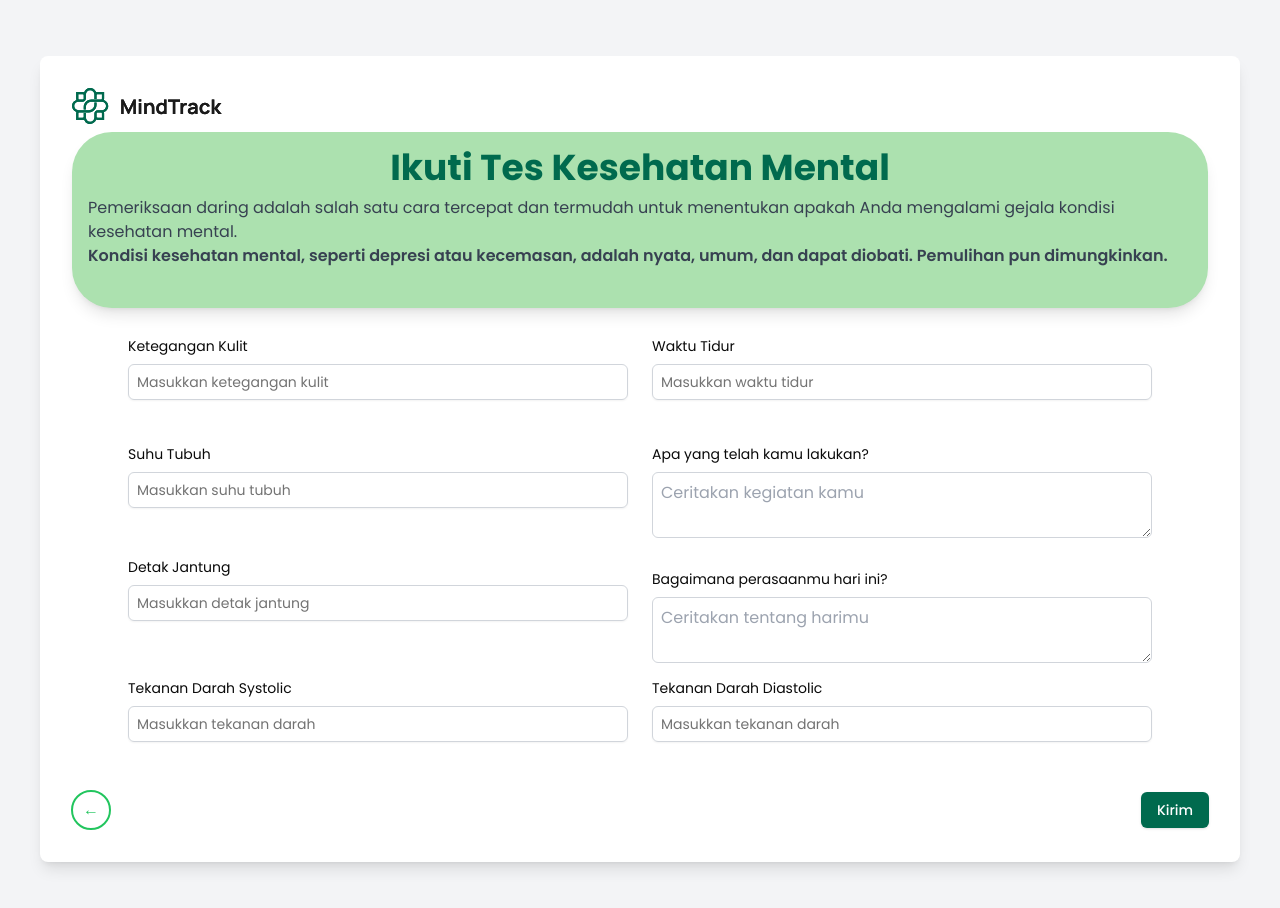
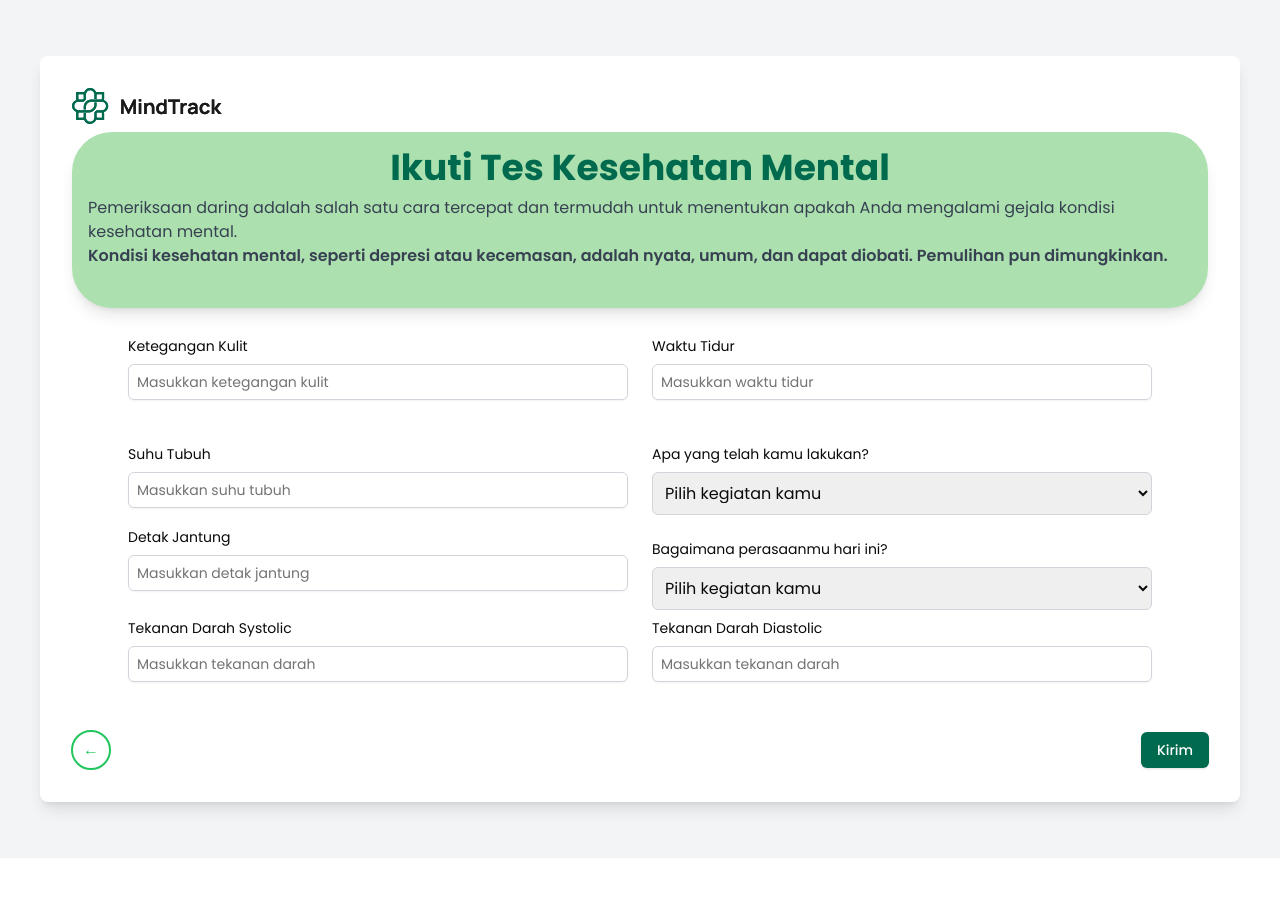
Before and after one commit to prabutama/pa-mental-health-monitor, a React (Vite) app in the folder client/: page /check in a window 1280 px wide. Shown: the top 908 px of the page. After the commit the page ends 858 px from the top, so only its background shows below. Built offline with nearby package versions, Linux system fonts and the light colour scheme; sample sign-in values are in the browser's storage.

Commit message:
Ubah input mood & activities

```diff
--- a/client/src/pages/Check.jsx
+++ b/client/src/pages/Check.jsx
@@ -119,12 +119,24 @@ export default function Check() {
 
                                     {/* Apa yang telah kamu lakukan */}
                                     <div className="mt-5">
-                                        <label className="block text-sm text-black-600 mb-2" htmlFor="kegiatan">Apa yang telah kamu
-                                            lakukan?</label>
-                                        <textarea name='activity' id="kegiatan"
+                                        <label className="block text-sm text-black-600 mb-2" htmlFor="kegiatan">Apa yang telah kamu lakukan?</label>
+                                        <select
+                                            name='activity'
+                                            id="kegiatan"
                                             className="w-full p-2 border border-gray-300 rounded-md focus:outline-none focus:ring-2 focus:ring-green-500"
-                                            placeholder="Ceritakan kegiatan kamu"
-                                            value={formData.activity} onChange={handleChange}></textarea>
+                                            value={formData.activity}
+                                            onChange={handleChange}
+                                        >
+                                            <option value="">Pilih kegiatan kamu</option>
+                                            <option value="membaca buku">Membaca buku</option>
+                                            <option value="mendengarkan musik">Mendengarkan Musik</option>
+                                            <option value="tiduran">Tiduran</option>
+                                            <option value="santai">Berkerja</option>
+                                            <option value="berjalan">Berjalan</option>
+                                            <option value="berolahraga">Olahraga</option>
+                                            <option value="berenang">berenang</option>
+
+                                        </select>
                                     </div>
 
                                     {/* Detak Jantung */}
@@ -140,10 +152,25 @@ export default function Check() {
                                     <div>
                                         <label className="block text-sm text-black-600 mb-2" htmlFor="perasaan">Bagaimana perasaanmu hari
                                             ini?</label>
-                                        <textarea name='mood' id="perasaan"
+                                         <select
+                                            name='mood'
+                                            id="perasaan"
                                             className="w-full p-2 border border-gray-300 rounded-md focus:outline-none focus:ring-2 focus:ring-green-500"
-                                            placeholder="Ceritakan tentang harimu"
-                                            value={formData.mood} onChange={handleChange}></textarea>
+                                            value={formData.mood}
+                                            onChange={handleChange}
+                                        >
+                                            <option value="">Pilih kegiatan kamu</option>
+                                            <option value="bahagia">bahagia</option>
+                                            <option value="tenang">tenang</option>
+                                            <option value="netral">netral</option>
+                                            <option value="santai">santai</option>
+                                            <option value="biasa">biasa</option>
+                                            <option value="marah">marah</option>
+                                            <option value="cemas">cemas</option>
+                                            <option value="sedih">sedih</option>
+
+
+                                        </select>
                                     </div>
 
                                     {/* Tekanan Darah */}
--- a/client/src/pages/ResultChart.jsx
+++ b/client/src/pages/ResultChart.jsx
@@ -228,10 +228,10 @@ const ResultChart = () => {
                 <h3 className="text-lg font-semibold mb-2">Sleep Time Chart</h3>
                 <div id="sleepChart"></div>
             </div>
-            <div className="bg-white shadow rounded-lg p-4">
+            {/* <div className="bg-white shadow rounded-lg p-4">
                 <h3 className="text-lg font-semibold mb-2">Activity Growth Chart</h3>
                 <div id="activityGrowthChart"></div>
-            </div>
+            </div> */}
         </div>
     );
 };
```
Also changed, not shown: 2 other files (tests, documents, lock files or other folders).
